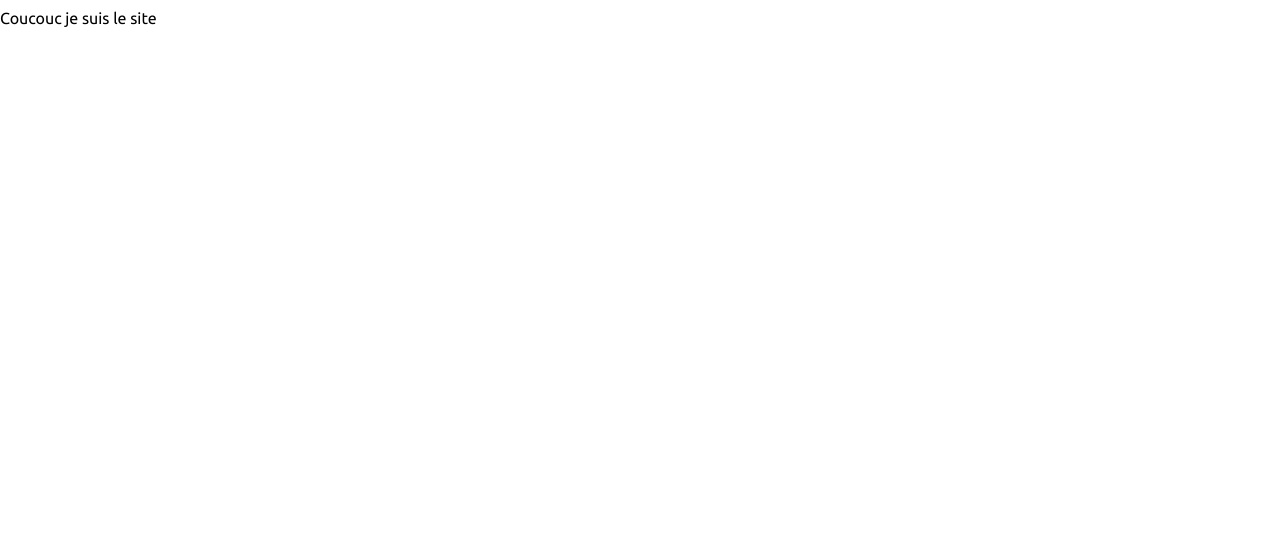
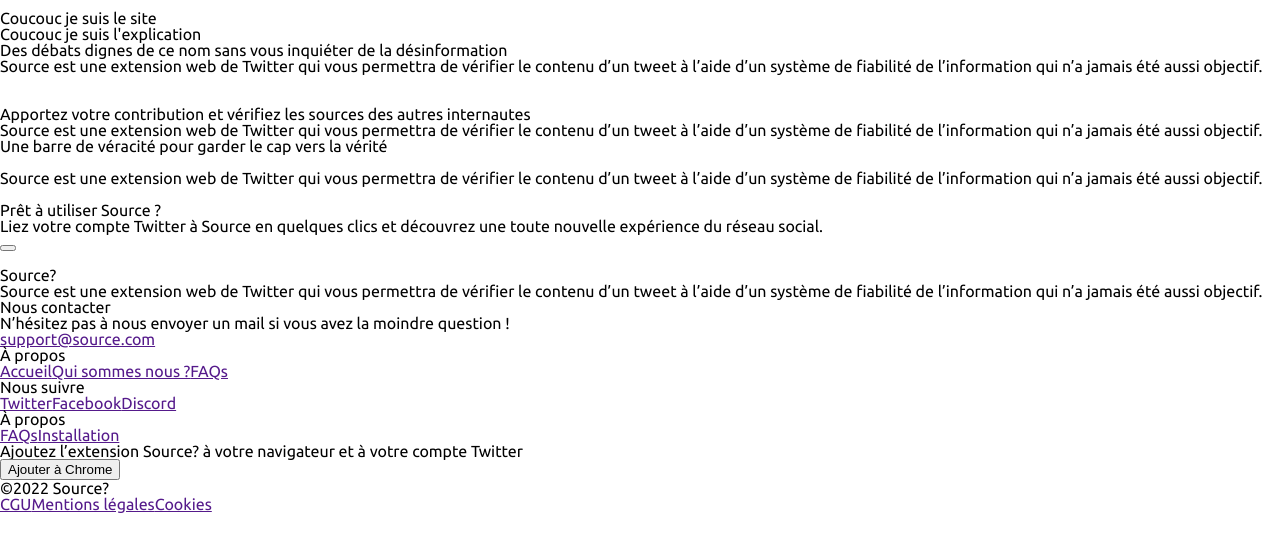
Before and after one commit to AnaelR/g_sourceLanding, a Vue app: page / in a window 1280 px wide. Shown: the top 552 px of the page. Built offline with nearby package versions, Linux system fonts and the light colour scheme.

Commit message:
Empty HTML structure

```diff
--- a/src/App.vue
+++ b/src/App.vue
@@ -1,16 +1,25 @@
 <template>
   <HeadingSection />
+  <ConceptSection />
+  <CallToActionSection />
+  <FooterSection />
 </template>
 
 <script>
-import HeadingSection from "./components/HeadingSection.vue";
+import CallToActionSection from './components/CallToActionSection.vue'
+import ConceptSection from './components/ConceptSection.vue'
+import HeadingSection from './components/HeadingSection.vue'
+import FooterSection from './components/FooterSection.vue'
 
 export default {
   name: "App",
   components: {
     HeadingSection,
-  },
-};
+    ConceptSection,
+    CallToActionSection,
+    FooterSection
+  }
+}
 </script>
 
 <style lang="scss">
--- /dev/null
+++ b/src/components/CallToActionSection.vue
@@ -0,0 +1,16 @@
+<template>
+    <div>
+        <img src="" alt="">
+        <h3>Prêt à utiliser Source ?</h3>
+        <p>Liez votre compte Twitter à Source en quelques clics et découvrez une toute nouvelle expérience du réseau social.</p>
+        <button></button>
+    </div>
+</template>
+<script>
+export default {
+
+}
+</script>
+<style lang="scss">
+
+</style>
--- /dev/null
+++ b/src/components/Concept/FirstPart.vue
@@ -0,0 +1,19 @@
+<template>
+    <div>
+        <div class="">
+            <div>
+                <h2 class="">Des débats dignes de ce nom sans vous inquiéter de la désinformation</h2>
+                <p>Source est une extension web de Twitter qui vous permettra de vérifier le contenu d’un tweet à l’aide d’un système de fiabilité de l’information qui n’a jamais été aussi objectif.</p>
+            </div>
+            <img src="" alt="">
+        </div>
+    </div>
+</template>
+<script>
+export default {
+
+}
+</script>
+<style lang="scss">
+
+</style>
--- /dev/null
+++ b/src/components/Concept/SecondPart.vue
@@ -0,0 +1,19 @@
+<template>
+    <div>
+        <div>
+            <img src="" alt="">
+            <div>
+                <h2 class="">Apportez votre contribution et vérifiez les sources des autres internautes</h2>
+                <p>Source est une extension web de Twitter qui vous permettra de vérifier le contenu d’un tweet à l’aide d’un système de fiabilité de l’information qui n’a jamais été aussi objectif.</p>
+            </div>
+        </div>
+    </div>
+</template>
+<script>
+export default {
+
+}
+</script>
+<style lang="scss">
+
+</style>
--- /dev/null
+++ b/src/components/Concept/ThirdPart.vue
@@ -0,0 +1,15 @@
+<template>
+    <div>
+        <h2 class="">Une barre de véracité pour garder le cap vers la vérité</h2>
+        <img src="" alt="">
+        <p>Source est une extension web de Twitter qui vous permettra de vérifier le contenu d’un tweet à l’aide d’un système de fiabilité de l’information qui n’a jamais été aussi objectif.</p>
+    </div>
+</template>
+<script>
+export default {
+
+}
+</script>
+<style lang="scss">
+
+</style>
--- /dev/null
+++ b/src/components/ConceptSection.vue
@@ -0,0 +1,23 @@
+<template>
+    <div>
+        <h1>Coucouc je suis l'explication</h1>
+        <FirstPart />
+        <SecondPart />
+        <ThirdPart />
+    </div>
+</template>
+<script>
+import FirstPart from './Concept/FirstPart.vue'
+import SecondPart from './Concept/SecondPart.vue'
+import ThirdPart from './Concept/ThirdPart.vue'
+export default {
+  components: {
+    FirstPart,
+    SecondPart,
+    ThirdPart,
+  }
+}
+</script>
+<style lang="scss" scoped>
+
+</style>
--- /dev/null
+++ b/src/components/FooterSection.vue
@@ -0,0 +1,64 @@
+<template>
+    <div>
+        <div class="flex">
+            <div class="first-column">
+                <div>
+                    <div class="flex">
+                        <img src="" alt="">
+                        <p>Source?</p>
+                    </div>
+                    <p>Source est une extension web de Twitter qui vous permettra de vérifier le contenu d’un tweet à l’aide d’un système de fiabilité de l’information qui n’a jamais été aussi objectif.</p>
+                </div>
+                <div>
+                    <h4>Nous contacter</h4>
+                    <p>N’hésitez pas à nous envoyer un mail si vous avez la moindre question !</p>
+                    <a href="">support@source.com</a>
+                </div>
+            </div>
+            <div class="second-column">
+                <div class="flex">
+                    <div>
+                        <h4>À propos</h4>
+                        <a href="">Accueil</a>
+                        <a href="">Qui sommes nous ?</a>
+                        <a href="">FAQs</a>
+                    </div>
+
+                    <div>
+                        <h4>Nous suivre</h4>
+                        <a href="">Twitter</a>
+                        <a href="">Facebook</a>
+                        <a href="">Discord</a>
+                    </div>
+
+                    <div>
+                        <h4>À propos</h4>
+                        <a href="">FAQs</a>
+                        <a href="">Installation</a>
+                    </div>
+                </div>
+                <div class="divider"></div>
+                <div>
+                    <p>Ajoutez l’extension Source? à votre navigateur et à votre compte Twitter</p>
+                    <button>Ajouter à Chrome</button>
+                </div>
+            </div>
+        </div>
+        <div class="flex">
+            <p>©2022 Source?</p>
+            <div>
+                <a href="">CGU</a>
+                <a href="">Mentions légales</a>
+                <a href="">Cookies</a>
+            </div>
+        </div>
+    </div>
+</template>
+<script>
+export default {
+
+}
+</script>
+<style lang="sccs">
+
+</style>
```
